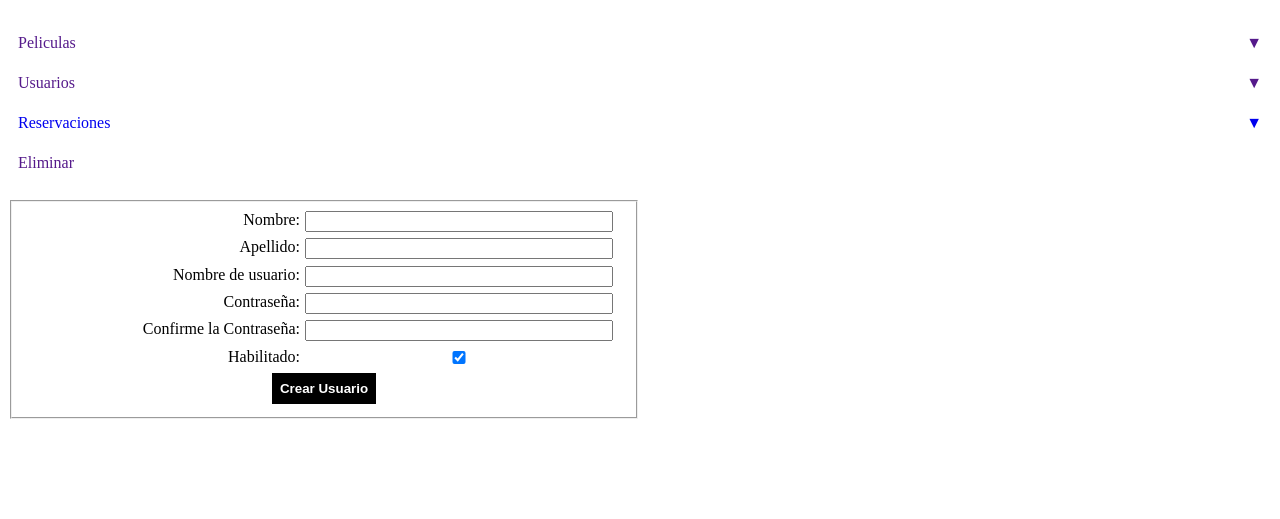
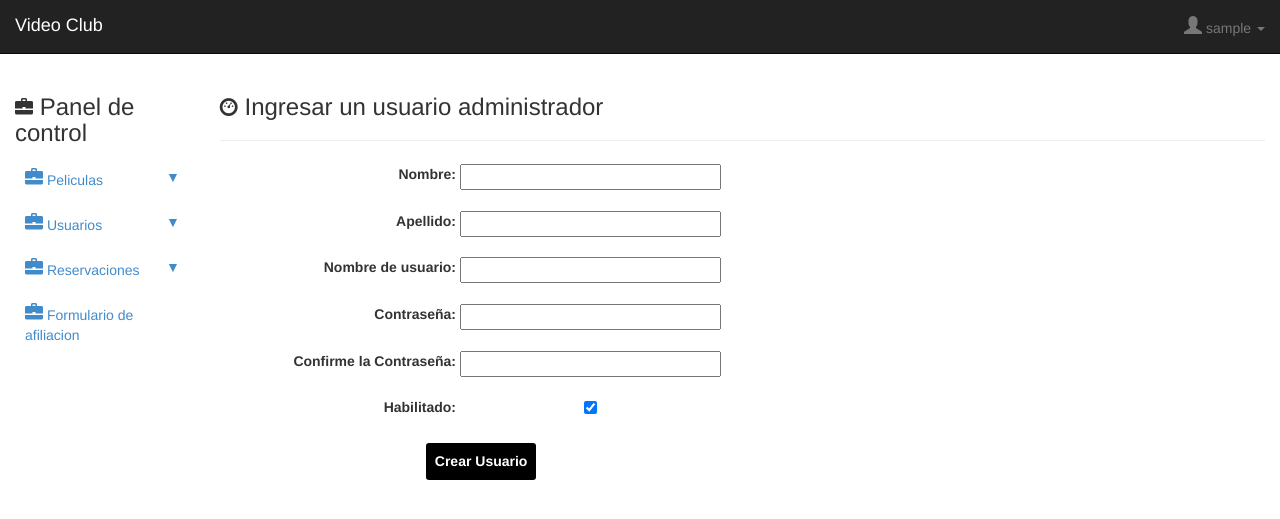
Before and after one commit to amirghin/videoclub, a PHP site: page /i_usuarios_administradores.php in a window 1280 px wide. Shown: the top 519 px of the page. Run offline with PHP 8.4, Linux system fonts and the light colour scheme; the visitor is signed in with stand-in values (Sample User, id 1); data that the repository does not hold is empty.

Commit message:
estilos usuarios administradores

```diff
--- a/i_usuarios_administradores.php
+++ b/i_usuarios_administradores.php
@@ -1,49 +1,75 @@
 <?php session_start();?>
+<?php include 'includes/header.php';?>
 
-<!DOCTYPE html>
-<html>
-<head>
-	<title>Insertar usuarios</title>
-		<link rel="stylesheet" type="text/css" href="css/estilos.css">
-		<script src="js/jquery-2.1.3.min.js"></script>
-		<script src="js/videoclub.js"></script>
-		<script src="js/dropdown-menu.js"></script>
+<body>
+	<nav id="top-nav" class="navbar navbar-inverse navbar-static-top">
 
-</head>
-<body>
-	<?php include 'menu.html';?>
+		<div class="container-fluid">
+			<div class="navbar-header">
+	          <a class="navbar-brand" href="#">Video Club</a>
+	        </div>
+			<div class="navbar-collapse collapse">
+			  <ul class="nav navbar-nav navbar-right">
+
+				<li class="dropdown">
+				 	<a class="dropdown-toggle" role="button" data-toggle="dropdown" href="#">
+						<i class="glyphicon glyphicon-user"></i> <?php echo $_SESSION["nombre_usuario"]; ?>
+						<span class="caret"></span>
+					</a>
+					<ul id="g-account-menu" class="dropdown-menu" role="menu">
+						<li><a href="logout.php"><i class="glyphicon glyphicon-lock"></i> Logout</a></li>
+					</ul>
+				</li>
+
+			  </ul>
+
+			</div>
+		</div>
+	</nav>
+	<div class="container-fluid">
+		<div class="row">
+			<div class="col-sm-3 ">
+				<?php include 'includes/menu.php';?>
+			</div>
+			<div class="col-sm-9 ">
+				<h3><i class="glyphicon glyphicon-dashboard"></i> Ingresar un usuario administrador</h3>
+
+				<hr>
 				<section class="estilos_form">
 					<form method="POST" action="" id="insert_usuario_administrador">
 						<fieldset>
-				<div class="filas">
+							<div class="filas form-group" class="form-horizontal">
 								<label for="nombre">Nombre: </label>
 								<input type="text" name="nombre" required>
 							</div>
-				<div class="filas">
+							<div class="filas form-group">
 								<label for="apellido">Apellido: </label>
 								<input type="text" name="apellido">
 							</div>
-				<div class="filas">
+							<div class="filas form-group">
 								<label for="nombre_usuario">Nombre de usuario: </label>
 								<input type="text" name="nombre_usuario">
 							</div>
-				<div class="filas">
+							<div class="filas form-group">
 								<label for="contrasena">Contrase&ntilde;a: </label>
 								<input type="password" name="contrasena" id="contrasena">
 							</div>
-				<div class="filas">
+							<div class="filas form-group">
 								<label for="conf_contrasena">Confirme la Contrase&ntilde;a: </label>
 								<input type="password" name="conf_contrasena" id="conf_contrasena">
 							</div>
-				<div class="filas">
+							<div class="filas form-group">
 								<label for="habilitado">Habilitado: </label>
 								<input type="checkbox" name="habilitado" checked>
 							</div>
-				<div class="filas">
+							<div class="filas form-group">
 							    <input type="button" value="Crear Usuario" class="button" id="crear_usuario">
 							</div>
 						</fieldset>
 					</form>
 				</section>
+			</div>
+		</div>
+	</div>
 </body>
 </html>
```
Lines whose indentation alone changed are shown as unchanged.
